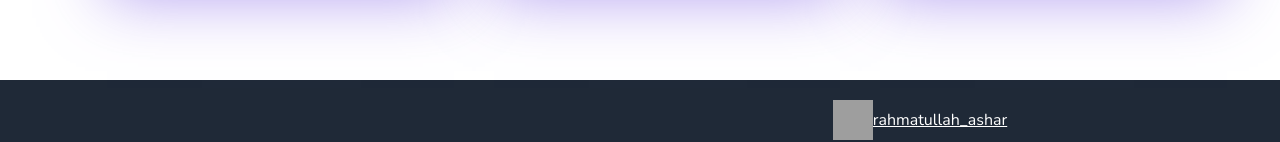
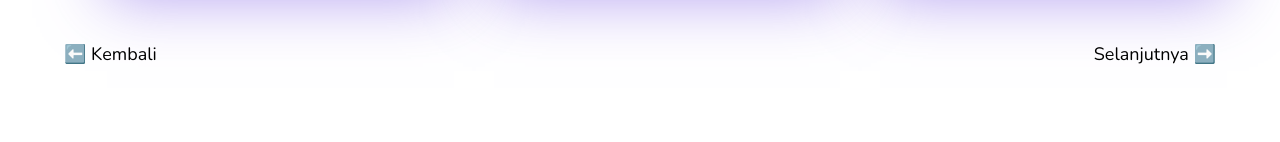
Before and after one commit to rahmatullah18/portfolio, a Next.js app: page /projects in a window 1280 px wide. Shown: the part 507-649 px from the top of the page. Built offline with nearby package versions, Linux system fonts and the light colour scheme; grey boxes are pictures that could not be loaded.

Commit message:
add pagination

```diff
--- a/components/Layout.js
+++ b/components/Layout.js
@@ -1,5 +1,6 @@
 import React from 'react'
 import Navbar from './navbar/Navbar'
+import Pagination from './Pagination'
 
 export default function Layout({ children }) {
     return (
--- /dev/null
+++ b/components/Pagination.js
@@ -0,0 +1,28 @@
+import { useRouter } from 'next/router';
+import React from 'react'
+
+export default function Pagination() {
+    const router = useRouter()
+    const { pathname } = router
+    const handleBack = () => {
+        if (pathname === '/projects') {
+            router.replace('/')
+        } else if (pathname === '/skills&experience') {
+            router.replace('/projects')
+        }
+    }
+
+    const handleCountinue = () => {
+        if (pathname === '/') {
+            router.replace('/projects')
+        } else if (pathname === '/projects') {
+            router.replace('/skills&experience')
+        }
+    }
+    return (
+        <div className='flex items-center justify-between'>
+            <span onClick={handleBack} className='text-lg hover:cursor-pointer'>{pathname === '/' ? '' : <div className='flex items-center'>⬅️ Kembali</div>}</span>
+            <span onClick={handleCountinue} className='text-lg hover:cursor-pointer'>{pathname === '/skills&experience' ? '' : <div className='flex items-center'> Selanjutnya ➡️</div>}</span>
+        </div>
+    )
+}
--- a/components/content/Content.js
+++ b/components/content/Content.js
@@ -1,5 +1,6 @@
 import React, { useState } from 'react'
 import Wave from 'react-wavify'
+import Pagination from '../Pagination'
 import About from './About'
 import ButtonContent from './ButtonContent'
 import Contact from './Contact'
@@ -18,6 +19,7 @@ export default function Content() {
         <ButtonContent />
         {/* contact */}
         <Contact />
+        <Pagination />
       </div>
       <Wave className={`absolute bottom-0 transition delay-75 ease-in duration-500 ${waveHeight ? '-translate-y-16' : ""}`} mask="url(#mask)" fill={'#1277b0'}
         options={{
--- a/pages/projects.js
+++ b/pages/projects.js
@@ -6,6 +6,7 @@ import Layout from '../components/Layout'
 import content from '../components/card/content'
 import Footer from '../components/footer/Footer'
 import Head from 'next/head'
+import Pagination from '../components/Pagination'
 
 export default function Projects() {
   const projects = content.projects1
@@ -39,6 +40,7 @@ export default function Projects() {
               ))
             }
           </div>
+          <Pagination />
         </div>
       </Container>
       <Footer />
--- a/pages/skills&experience.js
+++ b/pages/skills&experience.js
@@ -8,6 +8,7 @@ import SkillsContent from '../components/skill_experience/SkillsContent'
 import ExperienceContent from '../components/skill_experience/ExperienceContent'
 import Head from 'next/head'
 import Sertifikat from '../components/skill_experience/Sertifikat'
+import Pagination from '../components/Pagination'
 
 export default function Skills_Experience() {
   return (
@@ -35,6 +36,7 @@ export default function Skills_Experience() {
               <Sertifikat />
             </div>
           </div>
+          <Pagination />
         </div>
       </Container>
       <Footer />
```
